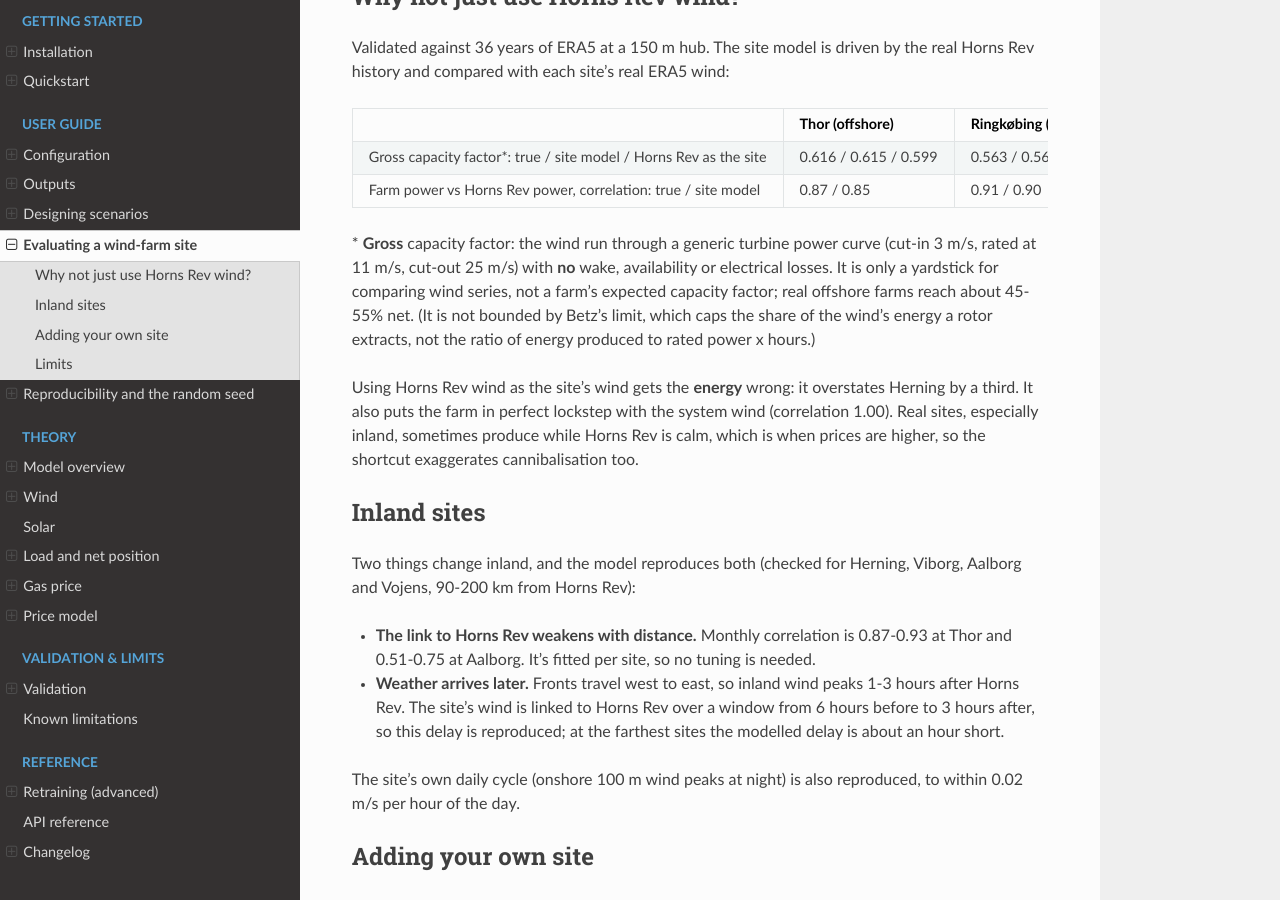
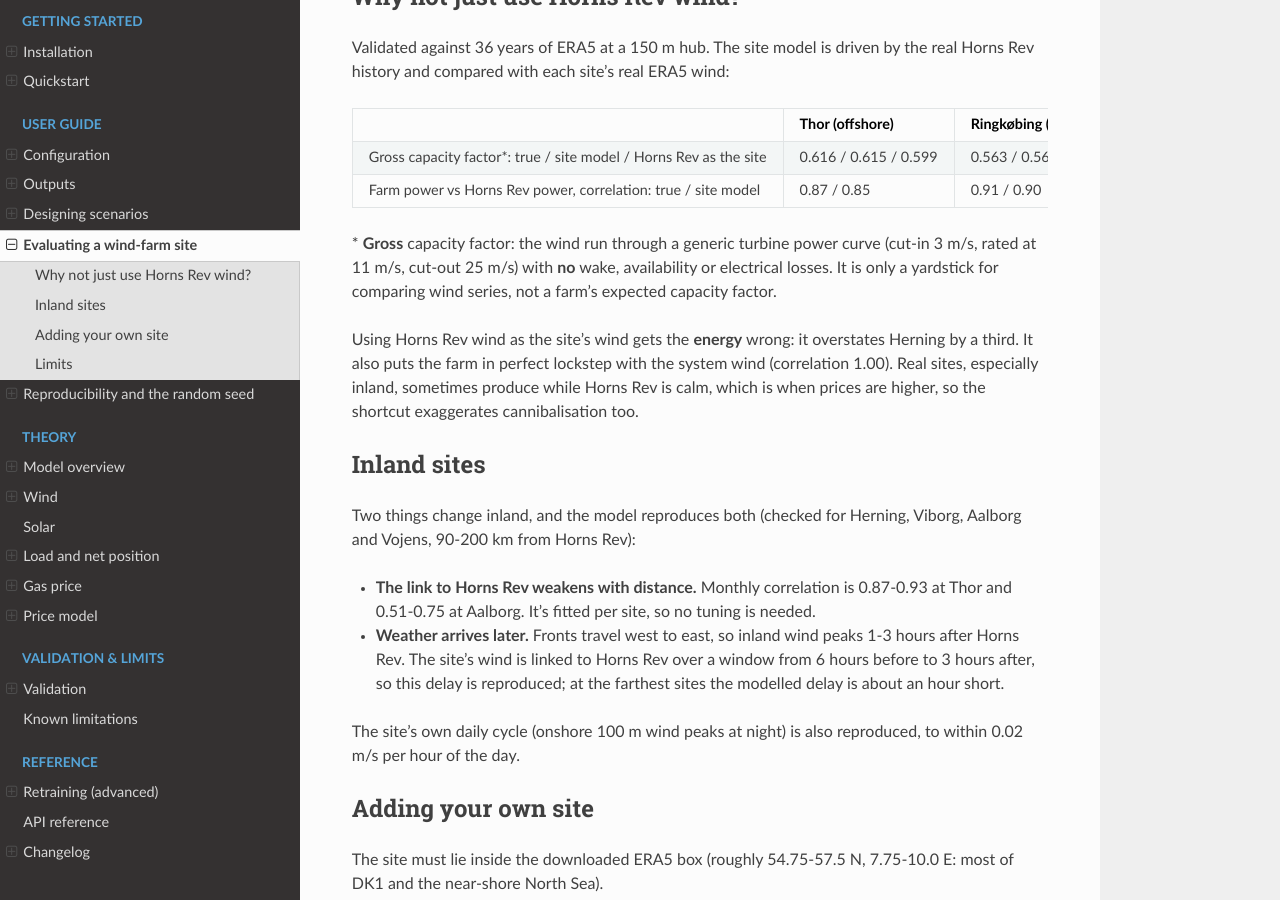
Before and after one commit to p-zzz/Wind-Price-Generator, a Sphinx documentation site: the page built from docs/user_guide/sites.md, in a window 1280 px wide and 900 px high, scrolled down 596 px. Built offline with Sphinx 7.4.7 and the Read the Docs theme 3.1.0, drawn with Linux system fonts in a browser that asks for light colours.

Commit message:
docs: clarify gross capacity factor in site table; reword quickstart note

```diff
--- a/docs/user_guide/sites.md
+++ b/docs/user_guide/sites.md
@@ -35,9 +35,7 @@ real Horns Rev history and compared with each site's real ERA5 wind:
 \* **Gross** capacity factor: the wind run through a generic turbine power curve
 (cut-in 3 m/s, rated at 11 m/s, cut-out 25 m/s) with **no** wake, availability or
 electrical losses. It is only a yardstick for comparing wind series, not a farm's
-expected capacity factor; real offshore farms reach about 45-55% net. (It is not
-bounded by Betz's limit, which caps the share of the wind's energy a rotor extracts,
-not the ratio of energy produced to rated power x hours.)
+expected capacity factor.
 
 Using Horns Rev wind as the site's wind gets the **energy** wrong: it overstates
 Herning by a third. It also puts the farm in perfect lockstep with the system wind
```
